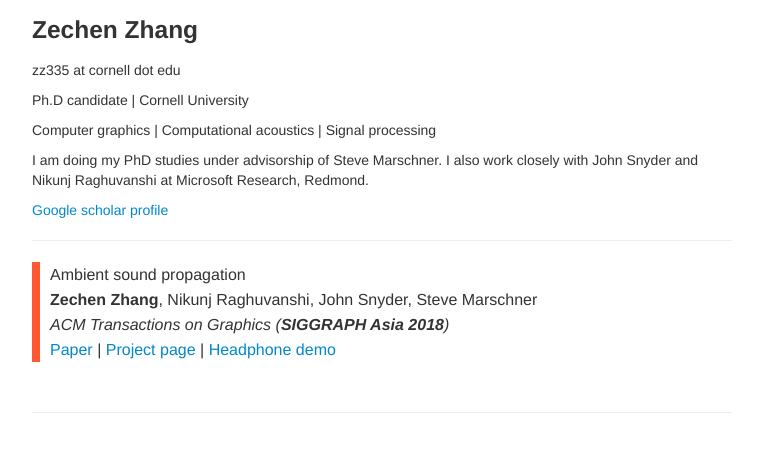
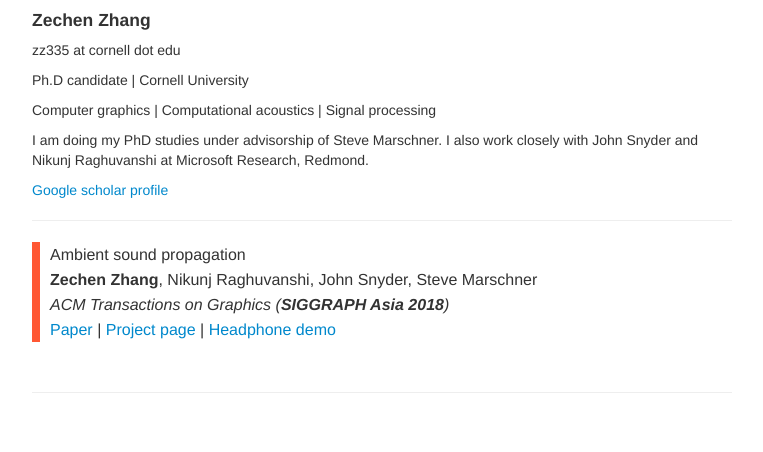
Before and after one commit to ZechenZ/zechenz.github.com, a Jekyll site: the page built from index.md, in a window 1280 px wide. Shown: the top 452 px of the page, without its empty margins (258-1021 px from the left). Built offline with Jekyll 4.4.1, drawn with Linux system fonts in a browser that asks for light colours; our own code applies the rules of GitHub Pages for plain Markdown files.

Commit message:
smaller title

```diff
--- a/index.md
+++ b/index.md
@@ -6,7 +6,7 @@ title:
 
 ---
 
-### Zechen Zhang
+#### Zechen Zhang
 
 zz335 at cornell dot edu
 
```
